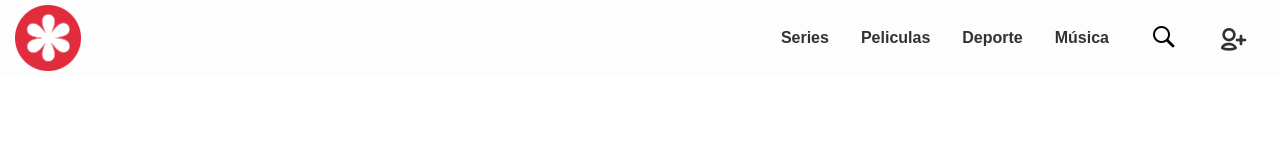
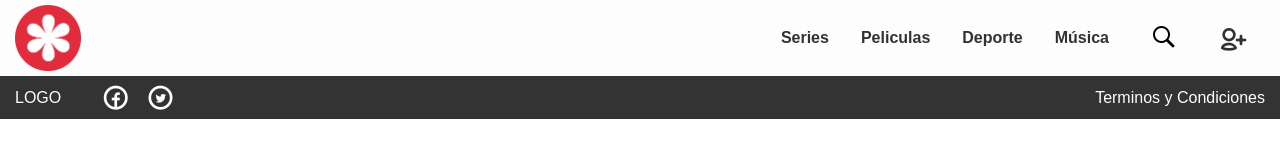
Before and after one commit to yeion7/videos-platform, a plain HTML site: page index.html in a window 1280 px wide. Drawn offline with Linux system fonts and the light colour scheme; files whose address does not match are found by name.

Commit message:
add footer

```diff
--- a/index.html
+++ b/index.html
@@ -14,8 +14,6 @@
     <header class="header-container">
 
       <img class="header-logo" src="./assets/logo-responsive.png" alt="">
-
-
 
       <div class="header-menus">
         <i class="header-icon header-menu-responsive icon-menu" id="mobile-menu"></i>
@@ -44,7 +42,6 @@
           </button>
         </form>
 
-
         <i class="header-icon icon-user"></i>
 
       </div>
@@ -53,7 +50,27 @@
 
 
 
+  <footer class="footer-container">
+    <div class="footer-left">
+      <a href="#" class="footer-logo">
+        LOGO
+      </a>
 
+      <a href="#">
+        <i class="footer-icon icon-facebook"></i>
+      </a>
+
+      <a href="#">
+        <i class="footer-icon icon-twitter"></i>
+      </a>
+    </div>
+
+    <div class="footer-right">
+      <a href="#" class="footer-terminos">Terminos y Condiciones </a>
+    </div>
+
+
+  </footer>
 
   <script type="text/javascript" src="./js/app.js"></script>
   </body>
--- /dev/null
+++ b/styles/components/footer.css
@@ -0,0 +1,10 @@
+.footer-container {
+  display: flex;
+  justify-content: space-between;
+  align-items: center;
+  padding: 5px 15px;
+  background: $color2;
+}
+.footer-terminos {
+  background: #f00;
+}
--- a/styles/style.css
+++ b/styles/style.css
@@ -1,5 +1,15 @@
 @import "./global/reset.css";
 @import "./icomoon/style.css";
+*,
+*:before,
+*:after {
+  box-sizing: border-box;
+}
+body {
+  font-family: sans-serif;
+  font-size: 16px;
+  color: #323232;
+}
 .header-container {
   height: 76px;
   background: #fdfdfd;
@@ -137,13 +147,42 @@
 .show {
   display: block;
 }
-*,
-*:before,
-*:after {
-  box-sizing: border-box;
+.footer-container {
+  display: -webkit-box;
+  display: -webkit-flex;
+  display: -ms-flexbox;
+  display: flex;
+  -webkit-box-pack: justify;
+  -webkit-justify-content: space-between;
+      -ms-flex-pack: justify;
+          justify-content: space-between;
+  -webkit-box-align: center;
+  -webkit-align-items: center;
+      -ms-flex-align: center;
+          align-items: center;
+  padding: 5px 15px;
+  background: #333;
 }
-body {
-  font-family: sans-serif;
-  font-size: 16px;
-  color: #323232;
+.footer-left,
+.footer-right {
+  display: -webkit-box;
+  display: -webkit-flex;
+  display: -ms-flexbox;
+  display: flex;
+  -webkit-box-align: center;
+  -webkit-align-items: center;
+      -ms-flex-align: center;
+          align-items: center;
 }
+.footer-logo,
+.footer-terminos,
+.footer-icon {
+  color: #fefefe;
+}
+.footer-icon {
+  padding: 0.2em;
+  font-size: 2em;
+}
+.footer-logo {
+  padding-right: 2em;
+}
```
Also changed, not shown: 4 other files.
